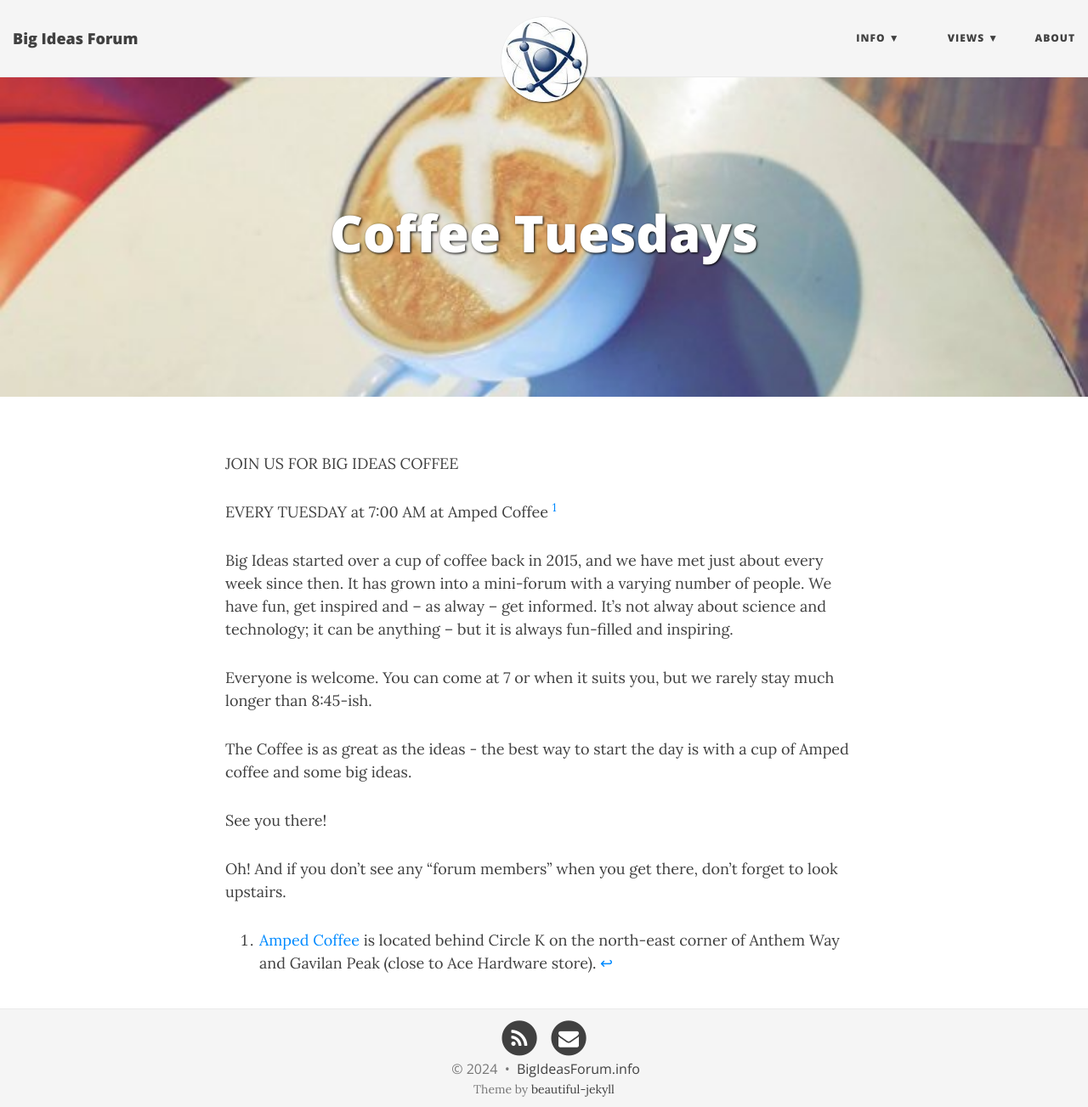
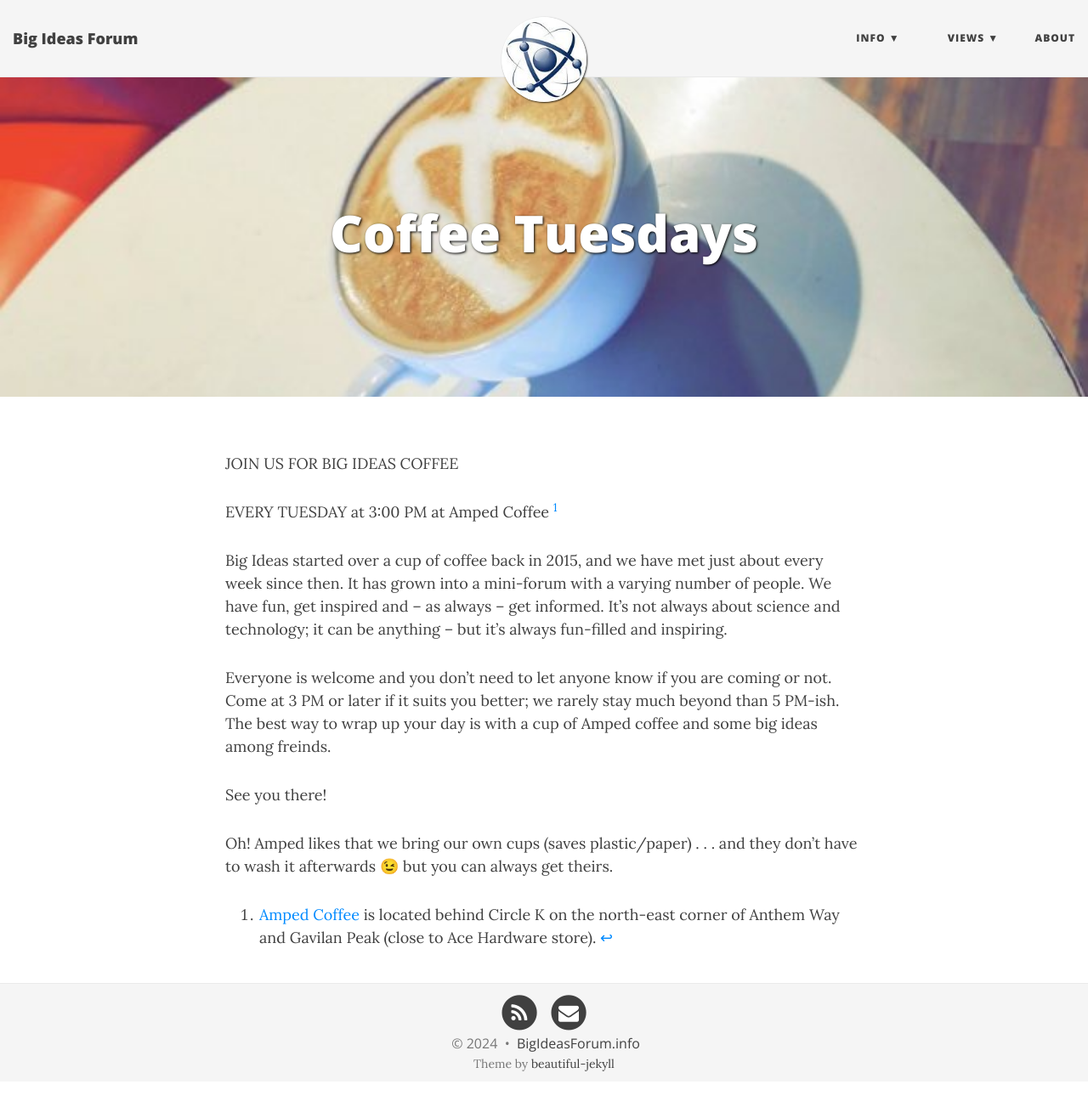
Before and after one commit to BigIdeasForum/bigideasforum.github.io, a Jekyll site: the page built from coffee.md, in a window 1280 px wide and 1303 px high. Shown: the whole window at 85% size. Built offline with Jekyll 4.4.1, drawn with Linux system fonts in a browser that asks for light colours; nearby versions of some CDN libraries.

Commit message:
update Coffee page

```diff
--- a/coffee.md
+++ b/coffee.md
@@ -7,16 +7,14 @@ permalink: /coffee/
 
 JOIN US FOR BIG IDEAS COFFEE
 
-EVERY TUESDAY at 7:00 AM at Amped Coffee [^1]
+EVERY TUESDAY at 3:00 PM at Amped Coffee [^1]
 
-Big Ideas started over a cup of coffee back in 2015, and we have met just about every week since then. It has grown into a mini-forum with a varying number of people. We have fun, get inspired and -- as alway -- get informed. It’s not alway about science and technology; it can be anything -- but it is always fun-filled and inspiring.
+Big Ideas started over a cup of coffee back in 2015, and we have met just about every week since then. It has grown into a mini-forum with a varying number of people. We have fun, get inspired and – as always – get informed. It’s not always about science and technology; it can be anything – but it's always fun-filled and inspiring.
 
-Everyone is welcome. You can come at 7 or when it suits you, but we rarely stay much longer than 8:45-ish.
-
-The Coffee is as great as the ideas - the best way to start the day is with a cup of Amped coffee and some big ideas.
+Everyone is welcome and you don’t need to let anyone know if you are coming or not. Come at 3 PM or later if it suits you better; we rarely stay much beyond than 5 PM-ish. The best way to wrap up your day is with a cup of Amped coffee and some big ideas among freinds.
 
 See you there!
 
-Oh! And if you don’t see any “forum members” when you get there, don’t forget to look upstairs.
+Oh! Amped likes that we bring our own cups (saves plastic/paper) . . . and they don’t have to wash it afterwards 😉 but you can always get theirs.
 
 [^1]: [Amped Coffee](http://ampedcoffeeco.com) is  located behind Circle K on the north-east corner of Anthem Way and Gavilan Peak (close to Ace Hardware store).
```
Also changed, not shown: _posts/2024/2024-09-05-chip-war.md (+3 -1 lines).
